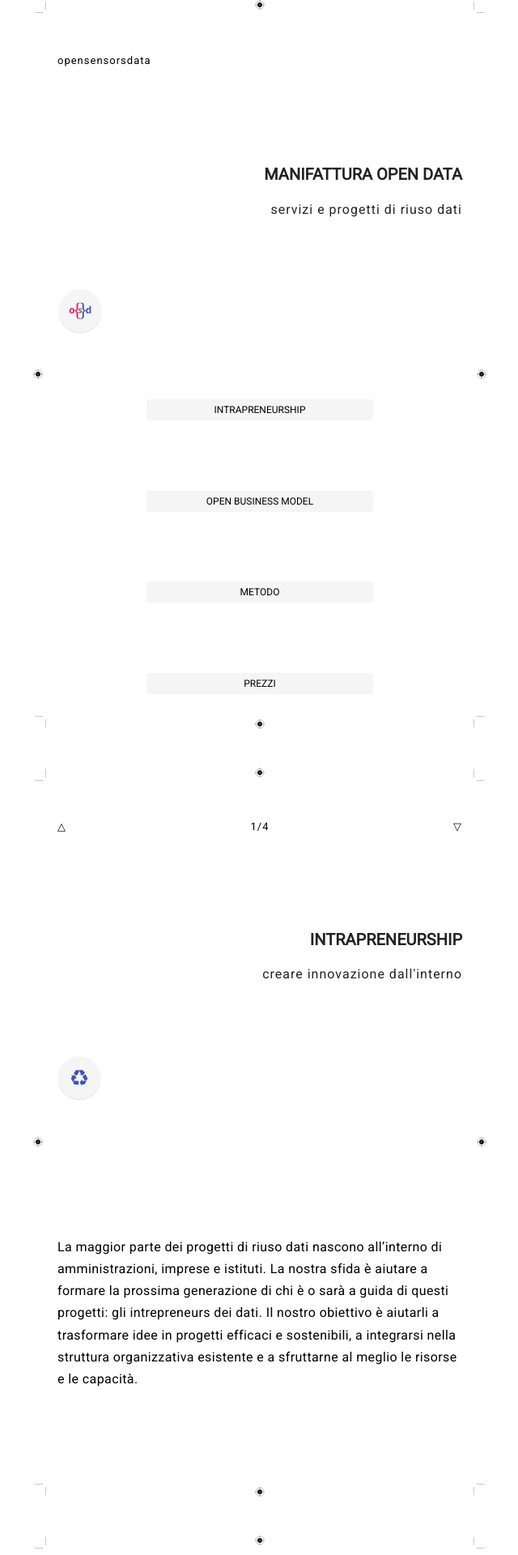
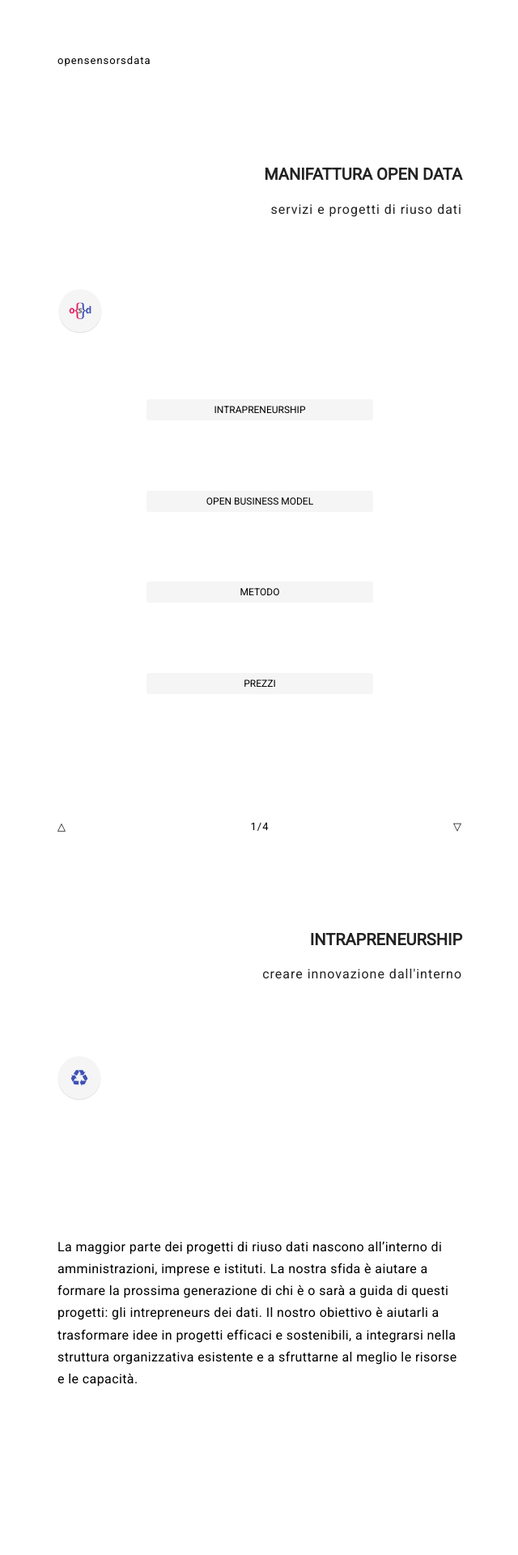
Before and after one commit to soburei/soburei.github.io, a Jekyll site: the page built from index.md, in a window 1280 px wide. Shown: the top 1920 px of the page at 81% size, without its empty margins (319-959 px from the left). Built offline with Jekyll 4.4.1, drawn with Linux system fonts in a browser that asks for light colours.

Commit message:
remove decoration

```diff
--- a/_includes/home-block.html
+++ b/_includes/home-block.html
@@ -1,6 +1,6 @@
 <!-- Header-->
 <section class="home-section-block" id="{{ home-block.id }}">
-  {% include home-section-decoration.html %}
+
   <div class="home-block-header">
     <p class="top-name">
       opensensorsdata
@@ -27,7 +27,7 @@
 
 {% for home-block in site.data.home-blocks %}
 <section class="home-section-block" id="{{ home-block.id }}">
-  {% include home-section-decoration.html %}
+
   <div class="home-block-header">
     <span class="top-name">
       {{ home-block.top-name }}
```
Also changed, not shown: 6 other files.
